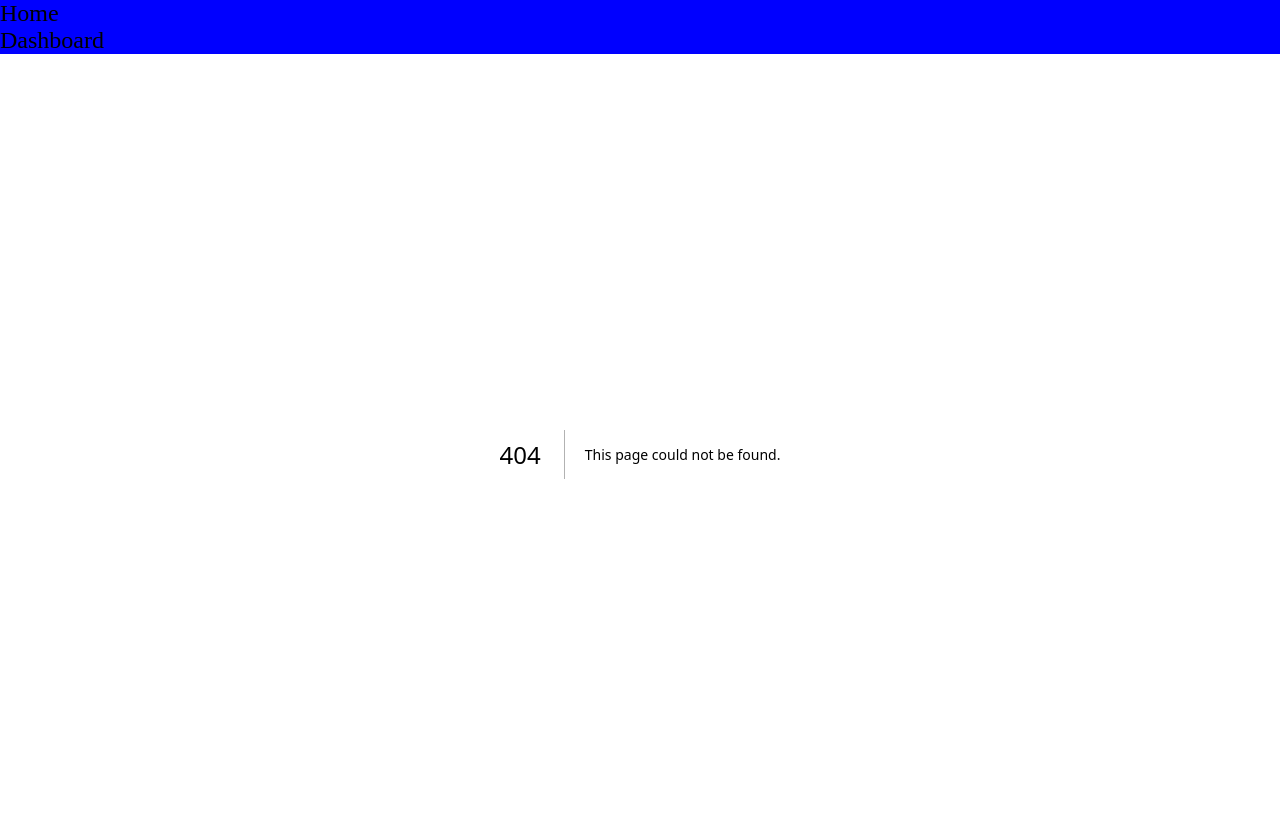
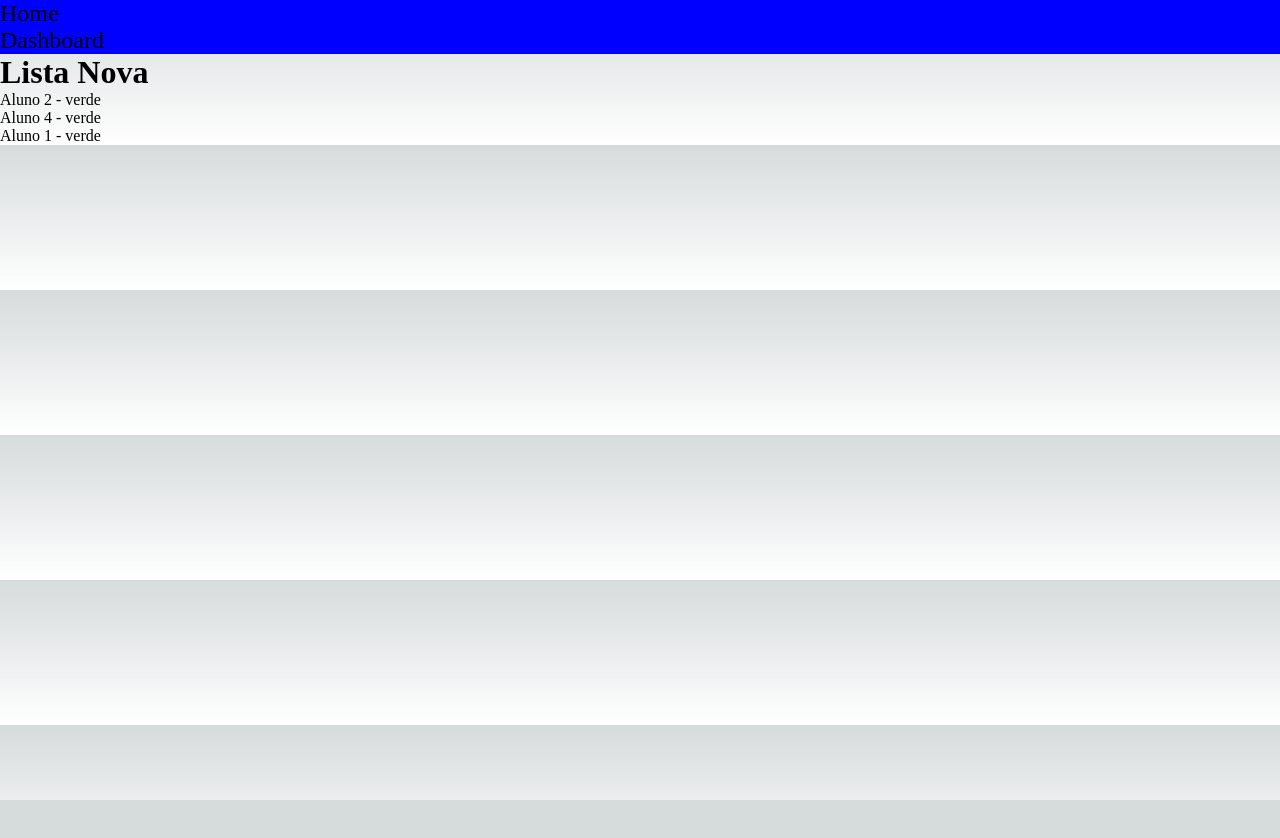
Before and after one commit to leandrorgrosso/studying-programming, a Next.js app in the folder 007-NEXTJS/start-nextjs/: page /listanova in a window 1280 px wide. Before the commit this address had no page. Shown: the top 838 px of the page. After the commit the page ends 800 px from the top, so only its background shows below. Built offline with nearby package versions, Linux system fonts and the light colour scheme.

Commit message:
aula de hoje

```diff
--- /dev/null
+++ b/007-NEXTJS/start-nextjs/app/listanova/page.jsx
@@ -0,0 +1,21 @@
+import { listaNova, listaNova1 } from "@/data/listaMinha";
+
+// const lista = listaNova.map((aluno) => <li>{aluno.nome}</li>);
+const corPreferida = listaNova.filter((variavelAqui) => variavelAqui.cor === "verde");
+
+function BuscaLista() {
+  return (
+    <>
+      <h1>Lista Nova</h1>
+      <ul>
+        {corPreferida.map((aluno) => (
+        <li key={aluno.index}>
+            {aluno.nome} - {aluno.cor}
+        </li>
+        ))}
+      </ul>
+    </>
+  );
+}
+
+export default BuscaLista;
--- a/007-NEXTJS/start-nextjs/app/minhasprops/listapropsfilter/page.jsx
+++ b/007-NEXTJS/start-nextjs/app/minhasprops/listapropsfilter/page.jsx
@@ -1,7 +1,7 @@
 import { listaPessoa } from "@/data/listaPessoa";
 
 function ListaPropsFilter() {
-  const corPreferida = listaPessoa.filter((pessoa) => pessoa.cor === "roxo");
+  const corPreferida = listaPessoa.filter((variavelAqui) => variavelAqui.cor === "roxo");
 
   return (
     <>
--- /dev/null
+++ b/007-NEXTJS/start-nextjs/data/listaMinha.js
@@ -0,0 +1,16 @@
+export const listaNova = [
+  { nome: "Aluno 1", idade: 12, cor: "azul" },
+  { nome: "Aluno 2", idade: 17, cor: "verde" },
+  { nome: "Aluno 3", idade: 15, cor: "amarelo" },
+  { nome: "Aluno 4", idade: 12, cor: "verde" },
+  { nome: "Aluno 5", idade: 17, cor: "azul" },
+  { nome: "Aluno 1", idade: 17, cor: "verde" },
+];
+
+export const listaNova1 = [
+  { nome: "Aluno 1", idade: 12 },
+  { nome: "Aluno 2", idade: 17 },
+  { nome: "Aluno 3", idade: 15 },
+  { nome: "Aluno 4", idade: 12 },
+  { nome: "Aluno 5", idade: 17 },
+];
```
